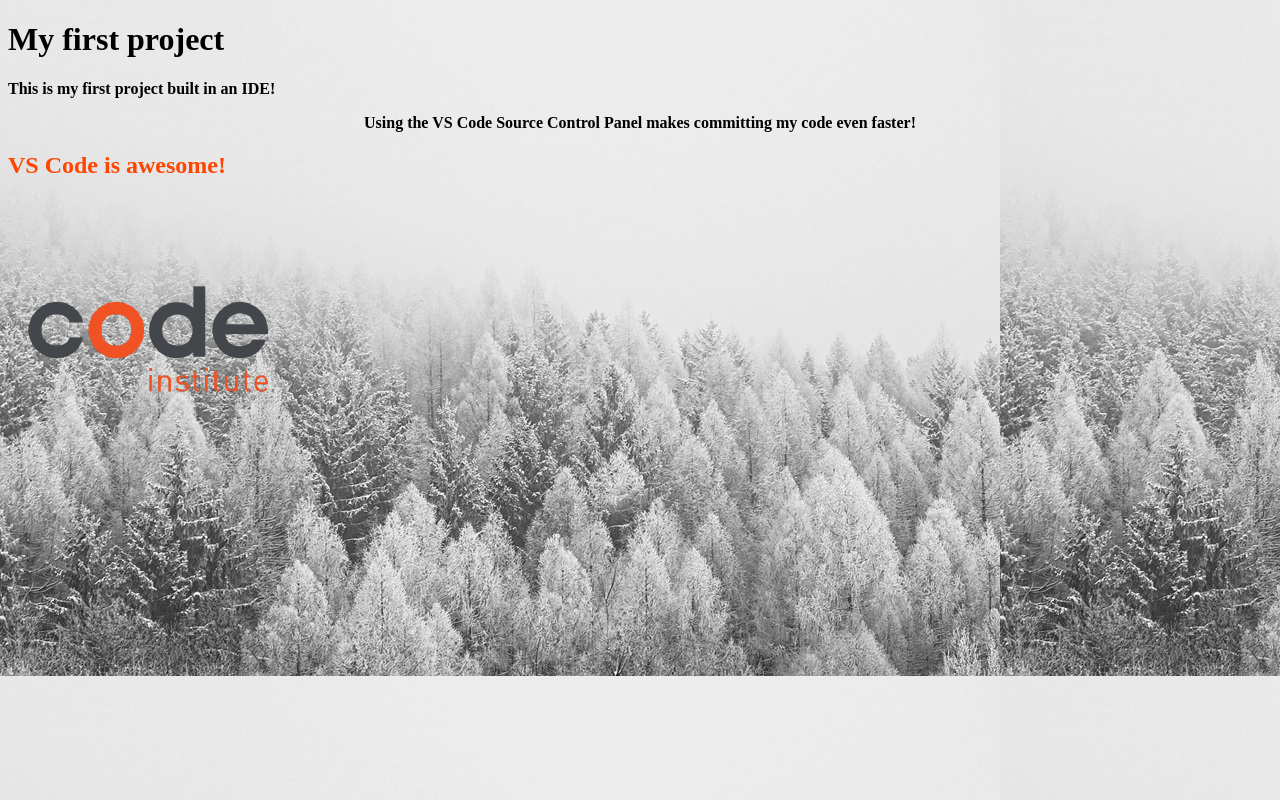
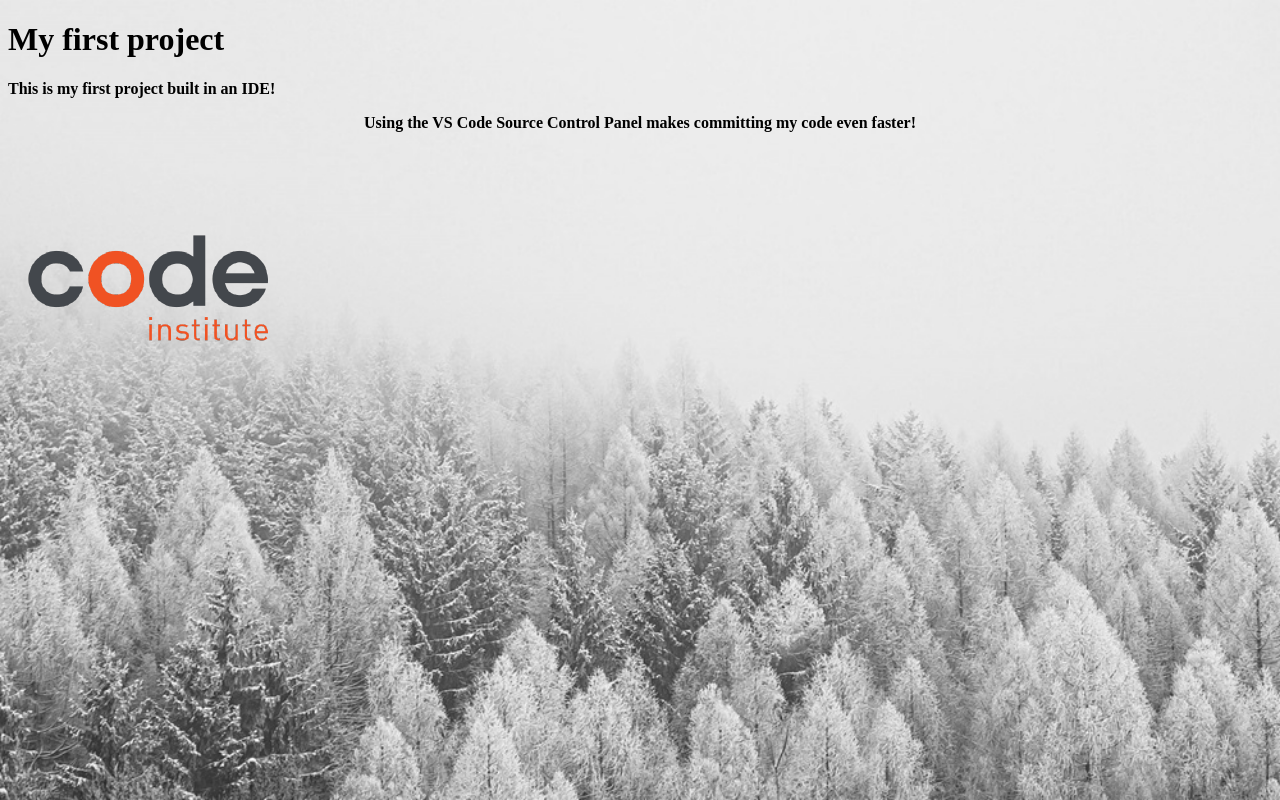
Before and after one commit to JuMaxi/my-first-project, a plain HTML site: page index.html in a window 1280 px wide. Drawn offline with Linux system fonts and the light colour scheme.

Commit message:
Fix the background image size

```diff
--- a/assets/css/styles.css
+++ b/assets/css/styles.css
@@ -1,16 +1,13 @@
 body {
     background-color: lightgray;
     background-image: url("../images/background-img.jpg");
+    background-size: cover;
 }
 
 p {
     font-weight: bold;
 }
 
-h2 {
-    color:orangered;
-}
-
 .text-center {
     text-align: center;
 }
--- a/index.html
+++ b/index.html
@@ -10,7 +10,6 @@
     <h1>My first project</h1>
     <p>This is my first project built in an IDE!</p>
     <p class="text-center">Using the VS Code Source Control Panel makes committing my code even faster!</p>
-    <h2>VS Code is awesome!</h2>
     <img src="assets/images/ci-logo.png" alt="Code Institute Logo" />
   </body>
 </html>
```
